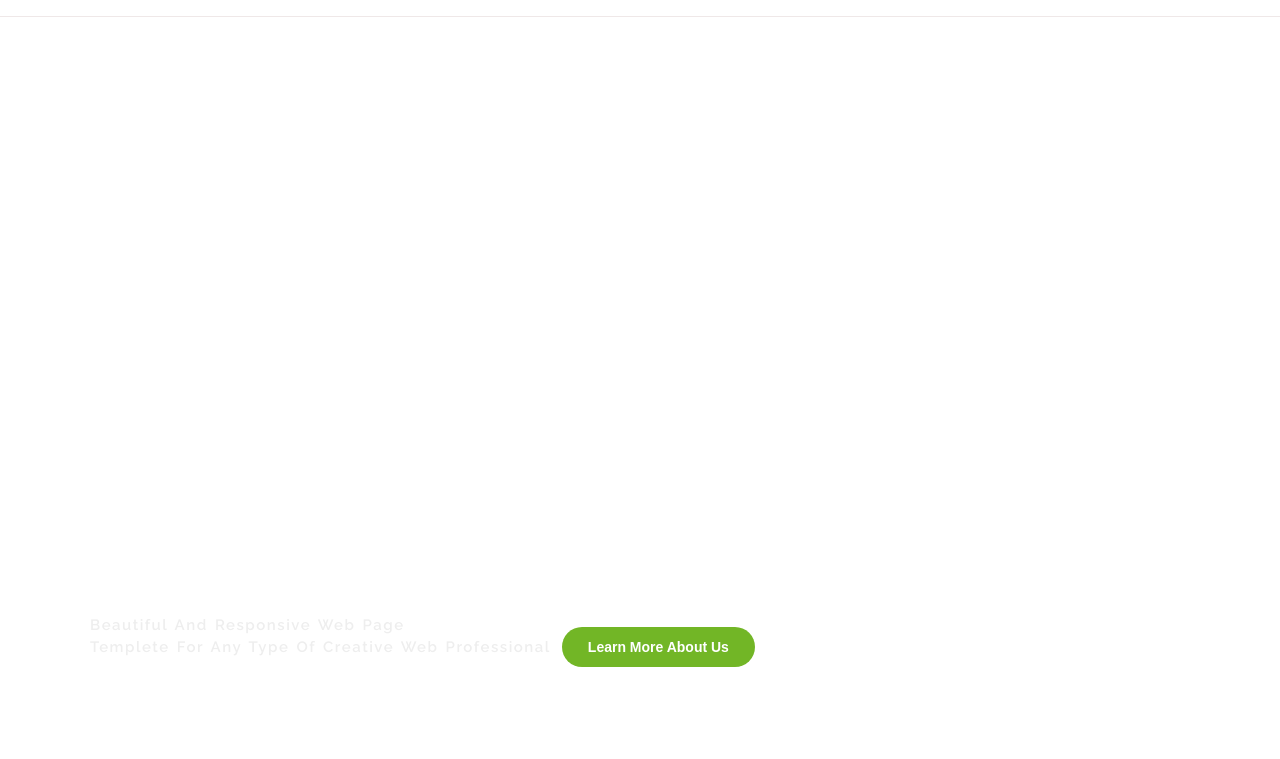
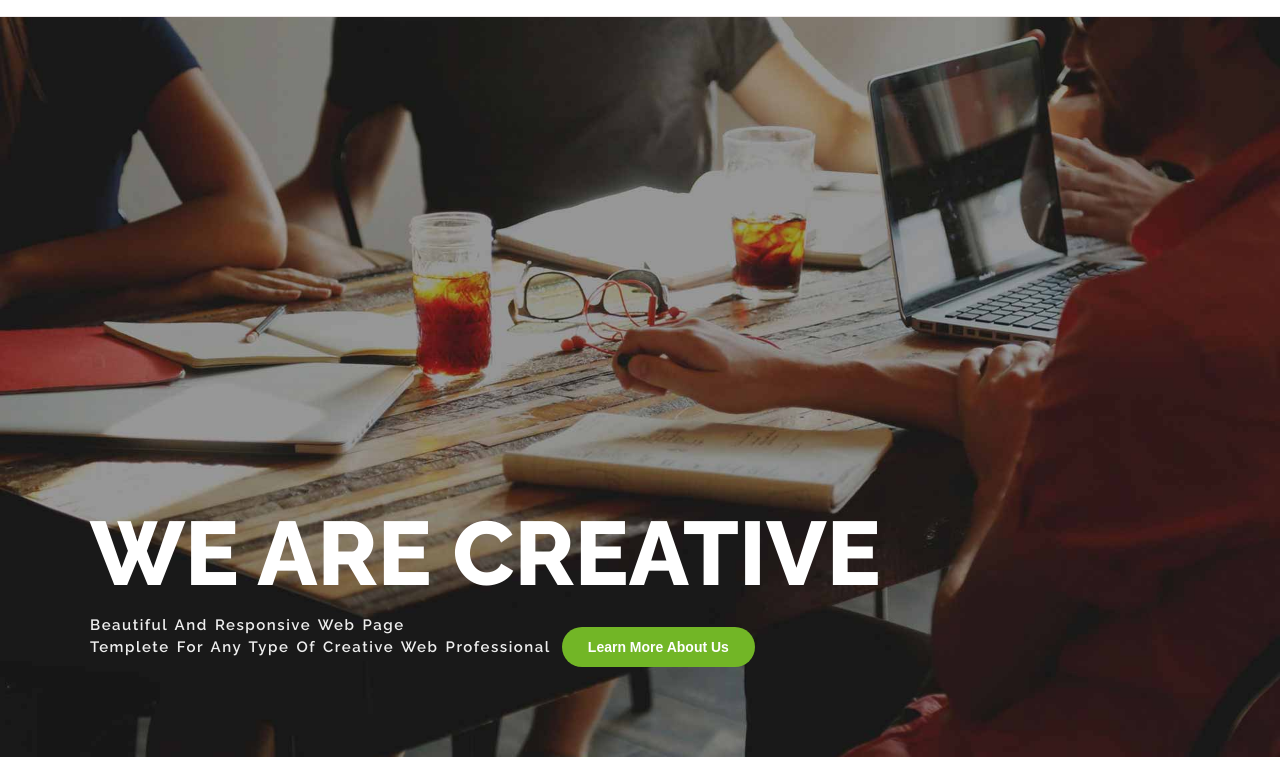
Before and after one commit to Ahmed-El-kholi/portfolio-1, a plain HTML site: page index.html in a window 1280 px wide. Shown: the part 43-802 px from the top of the page. Drawn offline with Linux system fonts and the light colour scheme; files whose address does not match are found by name.

Commit message:
Update style.css

```diff
--- a/css/style.css
+++ b/css/style.css
@@ -114,7 +114,7 @@ nav ul li a i{
 
 .hero{
     height: 100vh;
-    background-image: url(images/scroll-effects2.jpg);
+    background-image: url(/images/scroll-effects2.jpg);
     background-position: center;
     background-repeat: no-repeat;
     background-size: cover;
```
